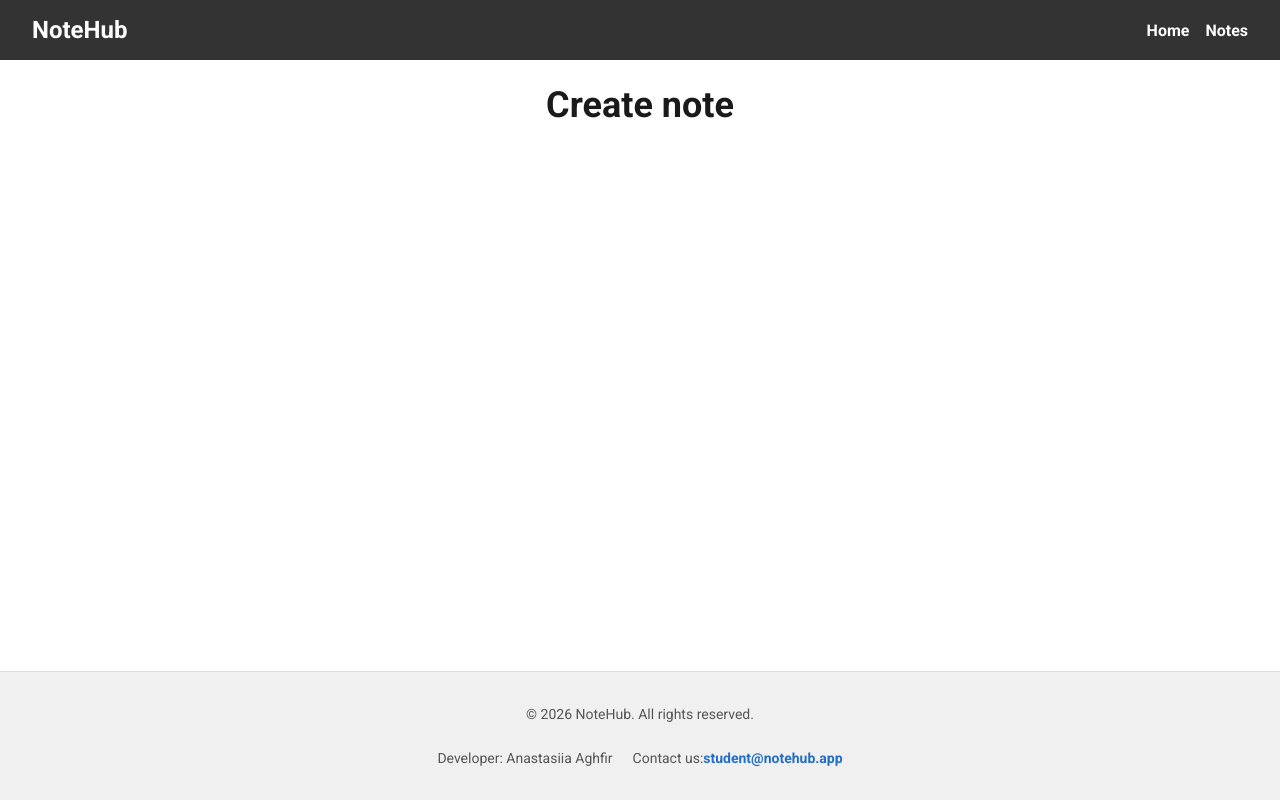
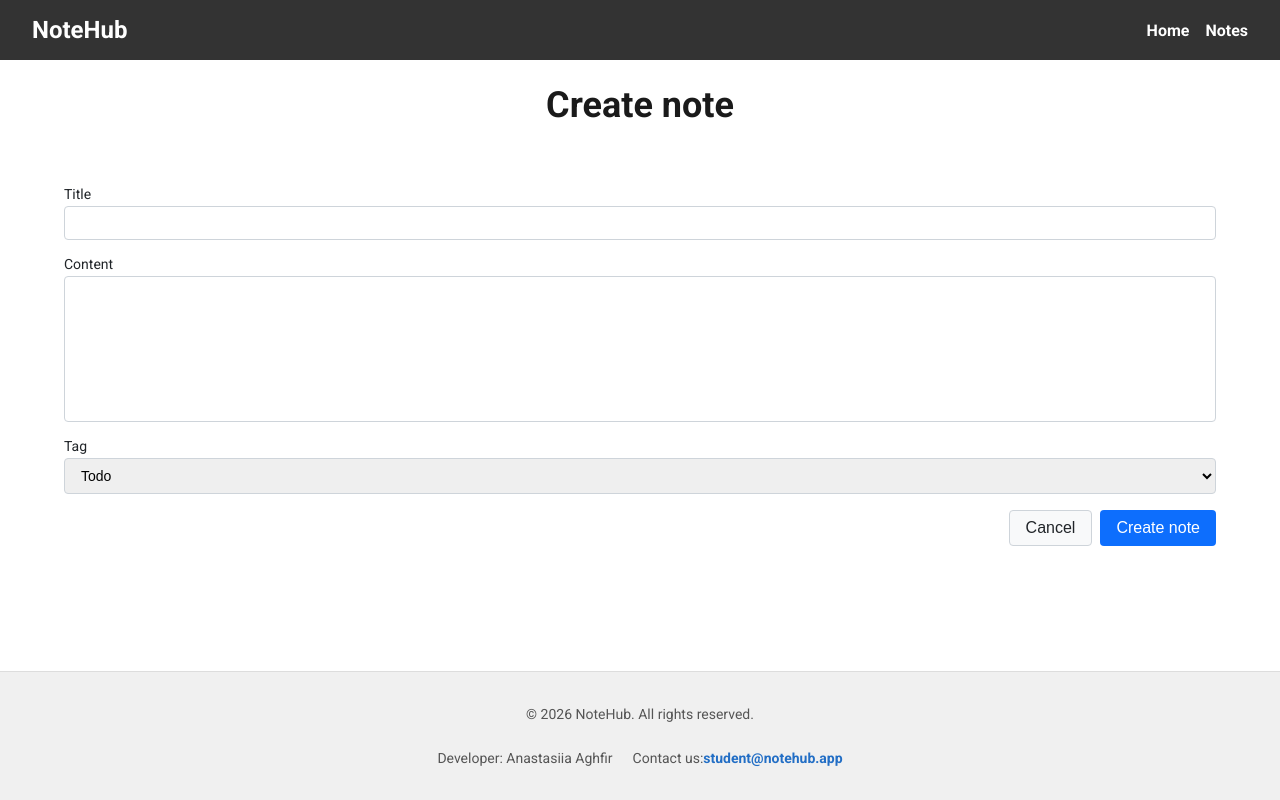
Before and after one commit to AnastasiiaAghfir/08-zustand, a Next.js app: page /notes/action/create in a window 1280 px wide. Built offline with nearby package versions, Linux system fonts and the light colour scheme.

Commit message:
hw-08-final version

```diff
--- a/app/notes/action/create/page.tsx
+++ b/app/notes/action/create/page.tsx
@@ -1,5 +1,6 @@
 import css from '@/app/notes/action/create/CreateNote.module.css';
 import { Metadata } from 'next';
+import NoteForm from '@/components/NoteForm/NoteForm';
 
 export const metadata: Metadata = {
   title: 'Create New Note | NoteHub',
@@ -24,7 +25,7 @@ export default function CreateNote() {
     <main className={css.main}>
       <div className={css.container}>
         <h1 className={css.title}>Create note</h1>
-        {/* NoteForm component */}
+        <NoteForm />
       </div>
     </main>
   );
--- a/components/NoteForm/NoteForm.tsx
+++ b/components/NoteForm/NoteForm.tsx
@@ -1,34 +1,28 @@
+'use client';
 import css from './NoteForm.module.css';
-import { Formik, Form, Field, type FormikHelpers, ErrorMessage} from 'formik';
-import type { NoteFormValues } from '@/types/formValues';
-import * as Yup from 'yup';
+// import * as Yup from 'yup';
 import { useMutation } from '@tanstack/react-query';
 import { useQueryClient } from '@tanstack/react-query';
 import { createNote } from '@/lib/api';
+import { useRouter } from 'next/navigation';
+import { useNoteDraftStore } from '@/lib/store/noteStore';
+import type { CreateNoteData } from '@/lib/api';
 
-interface NoteFormProps{
-    onClose: () => void;
-}
-const initialValues: NoteFormValues = {
-    title: '',
-    content: '',
-    tag: '',
-}
+// const noteValidationSchema = Yup.object().shape({
+//   title: Yup.string()
+//     .min(3, 'Title must be at least 3 characters.')
+//     .max(50, 'Title must be maximum 50 characters.')
+//     .required('Title is required!'),
+//   content: Yup.string().max(500, 'Its too long content'),
+//   tag: Yup.string()
+//     .oneOf(['Todo', 'Work', 'Personal', 'Meeting', 'Shopping'], 'Invalid tag')
+//     .required('Tag is required!'),
+// });
 
-const noteValidationSchema = Yup.object().shape({
-    title: Yup.string()
-        .min(3, 'Title must be at least 3 characters.')
-        .max(50, 'Title must be maximum 50 characters.')
-        .required('Title is required!'),
-    content: Yup.string()
-        .max(500, 'Its too long content'),
-    tag: Yup.string()
-        .oneOf(['Todo', 'Work', 'Personal', 'Meeting', 'Shopping'], 'Invalid tag')
-        .required('Tag is required!')
-})
-
-export default function NoteForm({onClose}: NoteFormProps) {
+export default function NoteForm() {
   const queryClient = useQueryClient();
+  const router = useRouter();
+  const { draft, setDraft, clearDraft } = useNoteDraftStore();
 
   const mutation = useMutation({
     mutationFn: createNote,
@@ -36,72 +30,84 @@ export default function NoteForm({onClose}: NoteFormProps) {
       queryClient.invalidateQueries({
         queryKey: ['notes'],
       });
-        onClose();
+      clearDraft();
+      router.push('/notes/filter/all');
     },
   });
 
-    const handleSubmit = async (
-        values: NoteFormValues,
-        actions: FormikHelpers<NoteFormValues>
+  const handleChange = (
+    event: React.ChangeEvent<
+      HTMLInputElement | HTMLTextAreaElement | HTMLSelectElement
+    >,
   ) => {
-        if (!values.tag) {
-            return;
-        }
-        mutation.mutate({
-            title: values.title,
-            content: values.content,
-            tag: values.tag,
+    setDraft({
+      ...draft,
+      [event.target.name]: event.target.value,
     });
-        actions.resetForm();
-    }
+  };
+
+  const handleSubmit = (formData: FormData) => {
+    const values = Object.fromEntries(formData) as unknown as CreateNoteData;
+    mutation.mutate(values);
+  };
+
+  const handleCancel = () => router.back();
   return (
-        <Formik initialValues={initialValues} validationSchema={noteValidationSchema} onSubmit={handleSubmit}>
-            <Form className={css.form}>
+    <form className={css.form} action={handleSubmit}>
       <div className={css.formGroup}>
         <label htmlFor="title">Title</label>
-                    <Field id="title" type="text" name="title" className={css.input} />
-                    <ErrorMessage component='span' name="title" className={css.error} />
+        <input
+          id="title"
+          type="text"
+          name="title"
+          className={css.input}
+          onChange={handleChange}
+          defaultValue={draft.title}
+        />
       </div>
 
       <div className={css.formGroup}>
         <label htmlFor="content">Content</label>
-                    <Field as='textarea'
+        <textarea
           id="content"
           name="content"
           rows={8}
           className={css.textarea}
+          onChange={handleChange}
+          defaultValue={draft.content}
         />
-                    <ErrorMessage component='span' name="content" className={css.error} />
       </div>
 
       <div className={css.formGroup}>
         <label htmlFor="tag">Tag</label>
-                    <Field as='select' id="tag" name="tag" className={css.select}>
+        <select
+          id="tag"
+          name="tag"
+          className={css.select}
+          onChange={handleChange}
+          defaultValue={draft.tag}
+        >
           <option value="">--Choose a tag--</option>
           <option value="Todo">Todo</option>
           <option value="Work">Work</option>
           <option value="Personal">Personal</option>
           <option value="Meeting">Meeting</option>
           <option value="Shopping">Shopping</option>
-                    </Field>
-                    <ErrorMessage component='span' name="tag" className={css.error} />
+        </select>
       </div>
 
       <div className={css.actions}>
-                    <button onClick={onClose} type="button" className={css.cancelButton}>
+        <button
+          onClick={handleCancel}
+          type="button"
+          className={css.cancelButton}
+        >
           Cancel
         </button>
-                    <button
-                        type="submit"
-                    className={css.submitButton}
-                    disabled={false}
-                    >
+        <button type="submit" className={css.submitButton} disabled={false}>
           Create note
         </button>
       </div>
-            </Form>
-        </Formik>
-
-
-    )
+    </form>
+  );
 }
--- a/lib/api.ts
+++ b/lib/api.ts
@@ -27,7 +27,7 @@ export async function fetchNotes(
   return fetchResponse.data;
 }
 
-interface CreateNoteData {
+export interface CreateNoteData {
   title: string;
   content: string;
   tag: NoteTag;
--- /dev/null
+++ b/lib/store/noteStore.ts
@@ -0,0 +1,29 @@
+import { create } from 'zustand';
+import type { NoteFormValues } from '@/types/formValues';
+import { persist } from 'zustand/middleware';
+
+type NoteDraftStore = {
+  draft: NoteFormValues;
+  setDraft: (note: NoteFormValues) => void;
+  clearDraft: () => void;
+};
+
+const initialDraft: NoteFormValues = {
+  title: '',
+  content: '',
+  tag: 'Todo',
+};
+
+export const useNoteDraftStore = create<NoteDraftStore>()(
+  persist(
+    (set) => ({
+      draft: initialDraft,
+      setDraft: (note) => set(() => ({ draft: note })),
+      clearDraft: () => set(() => ({ draft: initialDraft })),
+    }),
+    {
+      name: 'note-draft',
+      partialize: (state) => ({ draft: state.draft }),
+    },
+  ),
+);
--- a/package.json
+++ b/package.json
@@ -17,7 +17,8 @@
     "react-dom": "19.2.4",
     "react-paginate": "^8.3.0",
     "use-debounce": "^10.1.1",
-    "yup": "^1.7.1"
+    "yup": "^1.7.1",
+    "zustand": "^5.0.14"
   },
   "devDependencies": {
     "@types/node": "^20",
```
Also changed, not shown: app/notes/filter/[...slug]/Notes.client.tsx (+12 -15 lines), 1 other file (tests, documents, lock files or other folders). Lines whose indentation alone changed are shown as unchanged.
